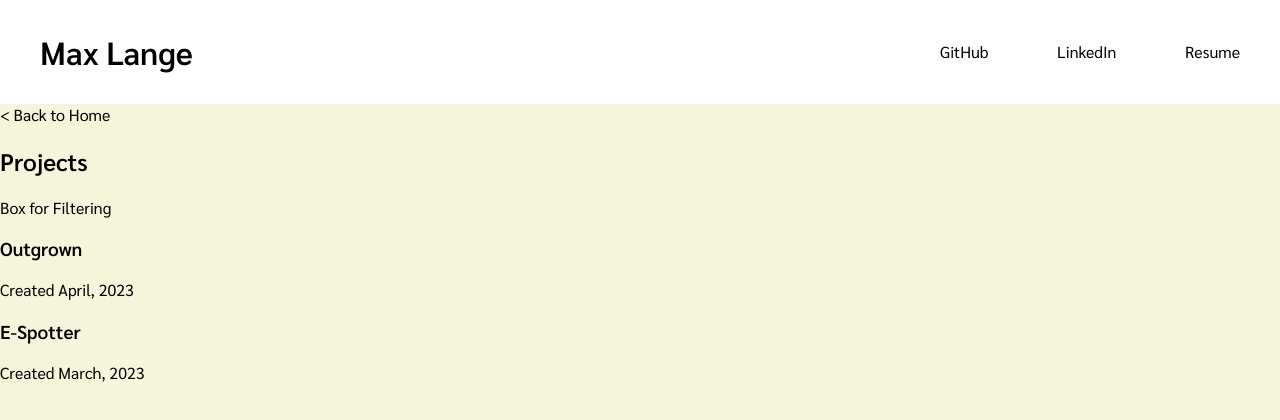
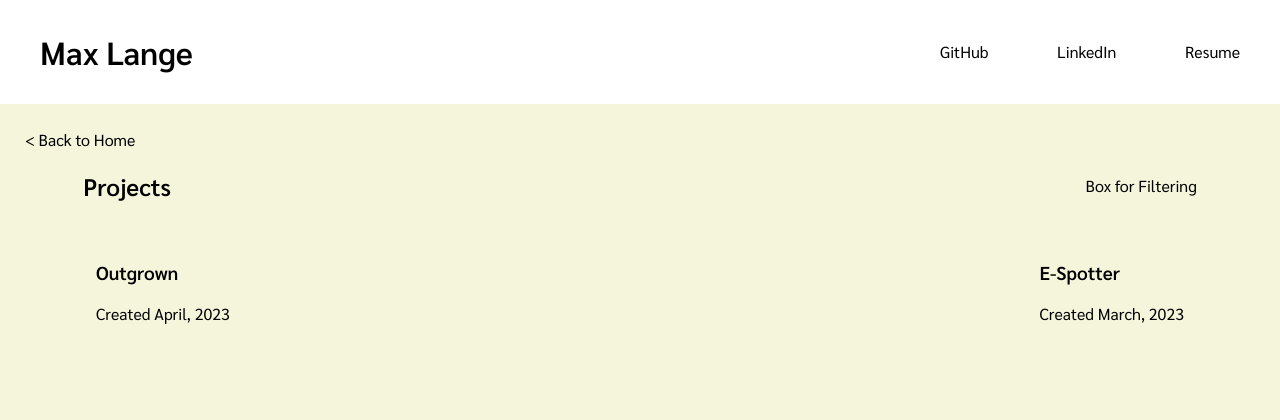
Before and after one commit to Abekomon/personal-site, a React (Vite) app: page /projects in a window 1280 px wide. Shown: the top 420 px of the page. Built offline with nearby package versions, Linux system fonts and the light colour scheme.

Commit message:
Begin box styling for project grid

```diff
--- a/src/Components/ProjectGrid/ProjectGrid.css
+++ b/src/Components/ProjectGrid/ProjectGrid.css
@@ -0,0 +1,7 @@
+.projects-grid {
+  display: flex;
+  flex-wrap: wrap;
+  justify-content: space-between;
+  margin: 20px auto 0;
+  width: 85%;
+}
--- a/src/Components/ProjectView/ProjectView.css
+++ b/src/Components/ProjectView/ProjectView.css
@@ -0,0 +1,17 @@
+.projects-view-container {
+  padding-top: 25px;
+}
+
+.page-header {
+  display: flex;
+  flex-direction: row;
+  justify-content: space-between;
+  align-items: center;
+  width: 87%;
+  margin: 0 auto;
+}
+
+.back-home-link {
+  padding: 0 25px;
+  margin-top: 15px;
+}
```
